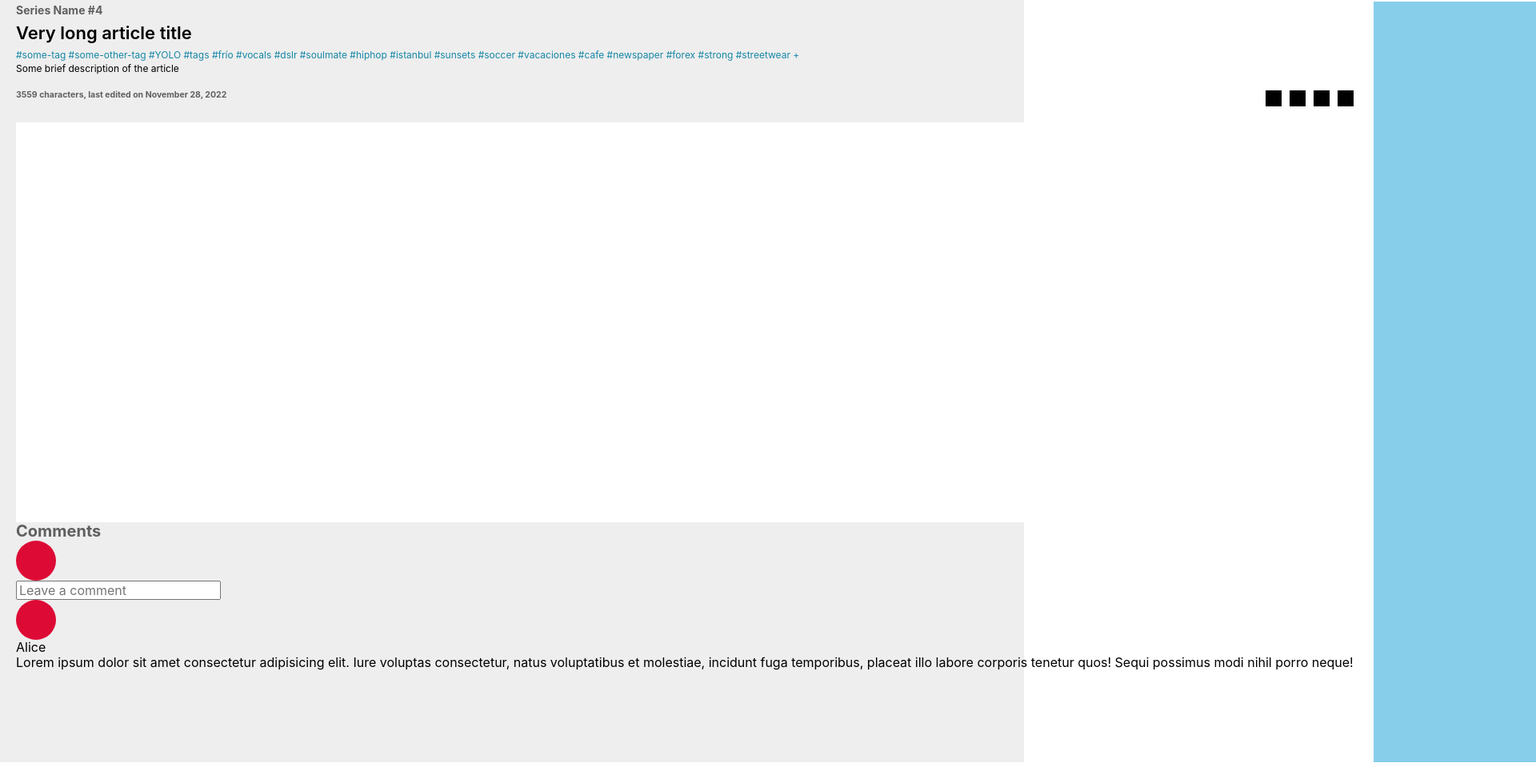
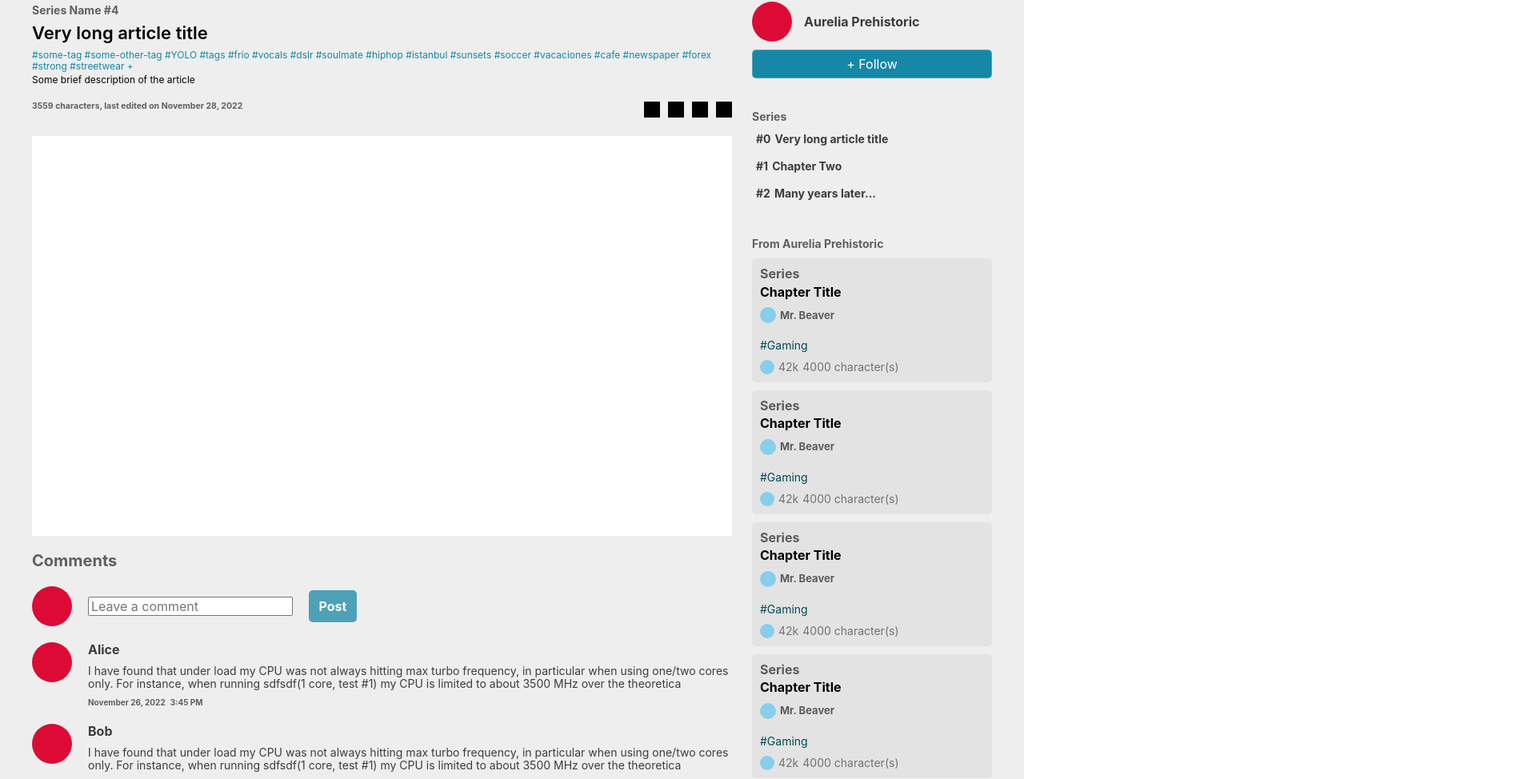
Before and after one commit to KevinKVJ/BIZZ, a React (Vite) app: page /article in a window 1280 px wide. Shown: the part 98-1072 px from the top of the page at 80% size, 1920 px wide, since content can reach past the window. Before the commit the page ends 1051 px from the top, so only its background shows below. Built offline with nearby package versions, Linux system fonts and the light colour scheme.

Commit message:
Almost finished the Article page

```diff
--- a/package.json
+++ b/package.json
@@ -3,6 +3,7 @@
     "private": true,
     "version": "0.0.0",
     "scripts": {
+        "preinstall": "npx only-allow pnpm",
         "dev": "vite",
         "build": "tsc && vite build",
         "preview": "vite preview"
--- a/src/views/ArticlePage/ArticlePage.tsx
+++ b/src/views/ArticlePage/ArticlePage.tsx
@@ -2,6 +2,7 @@ import { css } from '@emotion/react';
 
 import Navbar from '../common/Navbar';
 import CommentsArea from './page_parts/comments_area/CommentsArea';
+import AsideArea from './page_parts/side_area/AsideArea';
 
 const ArticlePage = () => {
     const articlePage = css`
@@ -11,24 +12,25 @@ const ArticlePage = () => {
             min-height: calc(100vh - 50px);
             max-width: 1240px;
             margin: 0 auto;
-            padding-top: 50px;
+            padding: 50px 20px;
 
             display: flex;
+            justify-content: space-between;
             column-gap: 25px;
 
-            .article_aside {
-                flex: 0 0 300px;
-                max-width: 300px;
-                background-color: skyblue;
-            }
+            .article_content {
+                /* word-wrap: break-word; */
+                /* width: 0; */
+                /* flex-basis: 0%; */
+                /* flex-shrink: 0; */
+                /* flex-grow: 1; */
 
-            .article_content {
-                flex-grow: 1;
-                flex-shrink: 0;
+                flex: 1 0 0%;
+                display: flex;
+                flex-direction: column;
+                row-gap: 20px;
 
                 .content_head {
-                    margin-bottom: 20px;
-
                     > div {
                         margin: 3px 0;
                     }
@@ -120,11 +122,7 @@ const ArticlePage = () => {
                     <div className='content_body'></div>
                     <CommentsArea />
                 </div>
-                <aside className='article_aside'>
-                    <div className='user_info_block'></div>
-                    <div className='series_list'></div>
-                    <div className='article_from_users'></div>
-                </aside>
+                <AsideArea />
             </main>
         </div>
     );
--- a/src/views/ArticlePage/page_parts/comments_area/CommentAvatar.tsx
+++ b/src/views/ArticlePage/page_parts/ArticlePageAvatar.tsx
@@ -5,14 +5,14 @@ interface ICommentAvatar {
     background?: string;
 }
 
-const CommentAvatar: FC<ICommentAvatar> = () => {
-    const commentAvatarStyle = css`
+const ArticlePageAvatar: FC<ICommentAvatar> = () => {
+    const ArticlePageAvatarStyle = css`
         width: 50px;
         height: 50px;
         border-radius: 1000px;
         background-color: #dd0a35;
     `;
-    return <div className='comment_avatar_wrapper' css={commentAvatarStyle}></div>;
+    return <div className='article_page_wrapper' css={ArticlePageAvatarStyle}></div>;
 };
 
-export default CommentAvatar;
+export default ArticlePageAvatar;
--- a/src/views/ArticlePage/page_parts/comments_area/CommentItem.tsx
+++ b/src/views/ArticlePage/page_parts/comments_area/CommentItem.tsx
@@ -16,11 +16,45 @@ const CommentItem: FC<ICommentItem> = ({
     postTime,
     avatar,
 }) => {
-    const commentItemStyle = css``;
+    const commentItemStyle = css`
+        display: flex;
+
+        > .user_info_wrapper {
+            margin-left: 20px;
+
+            display: flex;
+            flex-direction: column;
+            row-gap: 10px;
+
+            .user_name {
+                color: #000000bf;
+                font-weight: bold;
+                font-size: 16px;
+            }
+
+            .comment_content {
+                color: #000000bf;
+                font-size: 14px;
+            }
+
+            .post_info {
+                display: flex;
+                column-gap: 6px;
+                > div {
+                    color: #00000099;
+                    font-weight: bold;
+                    font-size: 10px;
+                }
+            }
+        }
+
+        > .comment_content {
+        }
+    `;
     return (
         <div className='comment_wrapper' css={commentItemStyle}>
             <div className='user_avatar'>{avatar}</div>
-            <div>
+            <div className='user_info_wrapper'>
                 <div className='user_name'>{username}</div>
                 <div className='comment_content'>{contents}</div>
                 <div className='comment_post_meta'>
--- a/src/views/ArticlePage/page_parts/comments_area/CommentsArea.tsx
+++ b/src/views/ArticlePage/page_parts/comments_area/CommentsArea.tsx
@@ -1,11 +1,33 @@
 import { css } from '@emotion/react';
 
-import CommentAvatar from './CommentAvatar';
+import ArticlePageAvatar from '../ArticlePageAvatar';
 import CommentItem from './CommentItem';
 
 const CommentsArea = () => {
     const commentsAreaStyle = css`
         min-height: 300px;
+
+        > .add_comment {
+            margin: 20px 0;
+
+            display: flex;
+            align-items: center;
+            column-gap: 20px;
+            .post_btn {
+                background-color: #4da1b9;
+                display: flex;
+                justify-content: center;
+                align-items: center;
+
+                width: 60px;
+                height: 40px;
+                border-radius: 5px;
+
+                color: #ffffff;
+                font-weight: bold;
+                font-size: 16px;
+            }
+        }
 
         > .comment_title {
             color: #00000099;
@@ -14,26 +36,45 @@ const CommentsArea = () => {
             font-size: 20px;
             letter-spacing: 0px;
         }
+
+        > .comment_list {
+            display: flex;
+            flex-direction: column;
+            row-gap: 20px;
+        }
     `;
 
-    const commentContent =
-        'Lorem ipsum dolor sit amet consectetur adipisicing elit. Iure voluptas consectetur, natus voluptatibus et molestiae, incidunt fuga temporibus, placeat illo labore corporis tenetur quos! Sequi possimus modi nihil porro neque!';
+    const aliceCommentContent =
+        'I have found that under load my CPU was not always hitting max turbo frequency, in particular when using one/two cores only. For instance, when running sdfsdf(1 core, test #1) my CPU is limited to about 3500 MHz over the theoretica';
 
+    const alicePostDate = 'November 26, 2022';
+    const alicePostTime = '3:45 PM';
     return (
         <div className='comments_area_wrapper' css={commentsAreaStyle}>
             <div className='comment_title'>Comments</div>
             <div className='add_comment'>
-                <CommentAvatar />
+                <ArticlePageAvatar />
                 <div className='input_area'>
                     <input type='text' placeholder='Leave a comment' />
                 </div>
-                <div className='post_btn'></div>
+                <div className='post_btn'>Post</div>
             </div>
             <div className='comment_list'>
                 <CommentItem
                     username='Alice'
-                    contents={commentContent}
-                    avatar={<CommentAvatar />}
+                    contents={
+                        'I have found that under load my CPU was not always hitting max turbo frequency, in particular when using one/two cores only. For instance, when running sdfsdf(1 core, test #1) my CPU is limited to about 3500 MHz over the theoretica'
+                    }
+                    avatar={<ArticlePageAvatar />}
+                    postDate={'November 26, 2022'}
+                    postTime={'3:45 PM'}
+                />
+                <CommentItem
+                    username='Bob'
+                    contents={aliceCommentContent}
+                    avatar={<ArticlePageAvatar />}
+                    postDate={alicePostDate}
+                    postTime={alicePostTime}
                 />
             </div>
         </div>
--- /dev/null
+++ b/src/views/ArticlePage/page_parts/side_area/AsideArea.tsx
@@ -0,0 +1,25 @@
+import { css } from '@emotion/react';
+
+import AsidePopular from './AsidePopular';
+import AsideSeriesList from './AsideSeriesList';
+import AsideUserInfoBlock from './AsideUserInfoBlock';
+
+const AsideArea = () => {
+    const asideAreaStyle = css`
+        flex: 0 0 300px;
+        max-width: 300px;
+
+        display: flex;
+        flex-direction: column;
+        row-gap: 40px;
+    `;
+    return (
+        <aside className='article_aside_wrapper' css={asideAreaStyle}>
+            <AsideUserInfoBlock authorName='Aurelia Prehistoric' />
+            <AsideSeriesList />
+            <AsidePopular />
+        </aside>
+    );
+};
+
+export default AsideArea;
--- /dev/null
+++ b/src/views/ArticlePage/page_parts/side_area/AsidePopular.tsx
@@ -0,0 +1,33 @@
+import { css } from '@emotion/react';
+
+import Article from '@/views/common/Article';
+
+const AsidePopular = () => {
+    const asidePopularStyle = css`
+        > .title {
+            color: #00000099;
+            font-weight: bold;
+            font-size: 14px;
+
+            margin-bottom: 10px;
+        }
+        > .popular_list {
+            display: flex;
+            flex-direction: column;
+            row-gap: 10px;
+        }
+    `;
+    return (
+        <div className='aside_popular_wrapper' css={asidePopularStyle}>
+            <div className='title'>From Aurelia Prehistoric</div>
+            <div className='popular_list'>
+                <Article />
+                <Article />
+                <Article />
+                <Article />
+            </div>
+        </div>
+    );
+};
+
+export default AsidePopular;
--- /dev/null
+++ b/src/views/ArticlePage/page_parts/side_area/AsideSeriesList.tsx
@@ -0,0 +1,39 @@
+import { css } from '@emotion/react';
+
+import AsideSeriesListItem from './AsideSeriesListItem';
+
+const AsideSeriesList = () => {
+    const asideSeriesListStyle = css`
+        > .title {
+            color: #00000099;
+            font-weight: bold;
+            font-size: 14px;
+        }
+        > .series_list {
+            margin-top: 5px;
+
+            display: flex;
+            flex-direction: column;
+            row-gap: 4px;
+        }
+    `;
+    const listArr = ['Very long article title', 'Chapter Two', 'Many years later...'];
+    return (
+        <div className='series_list_wrapper' css={asideSeriesListStyle}>
+            <div className='title'>Series</div>
+            <div className='series_list'>
+                {listArr.map((item, index) => {
+                    return (
+                        <AsideSeriesListItem
+                            key={index}
+                            prefix={`${index}`}
+                            contents={item}
+                        />
+                    );
+                })}
+            </div>
+        </div>
+    );
+};
+
+export default AsideSeriesList;
--- /dev/null
+++ b/src/views/ArticlePage/page_parts/side_area/AsideSeriesListItem.tsx
@@ -0,0 +1,45 @@
+import { css } from '@emotion/react';
+
+const AsideSeriesListItem = ({
+    contents,
+    prefix,
+}: {
+    contents?: string;
+    prefix?: string;
+}) => {
+    const asideSeriesListItemStyle = css`
+        display: flex;
+        align-items: center;
+        height: 30px;
+        padding-left: 5px;
+
+        color: #000000bf;
+        font-weight: bold;
+        font-size: 14px;
+
+        :hover {
+            color: #ffffff;
+            font-weight: bold;
+            font-size: 14px;
+
+            background: #1687a7;
+            cursor: pointer;
+        }
+
+        :focus {
+            background-color: #e2e2e2;
+        }
+
+        > .contents {
+            margin-left: 5px;
+        }
+    `;
+    return (
+        <div className='aside_series_list_item' css={asideSeriesListItemStyle}>
+            <div className='prefix'>{`#${prefix}`}</div>
+            <div className='contents'>{contents}</div>
+        </div>
+    );
+};
+
+export default AsideSeriesListItem;
--- /dev/null
+++ b/src/views/ArticlePage/page_parts/side_area/AsideUserInfoBlock.tsx
@@ -0,0 +1,50 @@
+import { css } from '@emotion/react';
+
+import ArticlePageAvatar from '../ArticlePageAvatar';
+
+const AsideUserInfoBlock = ({ authorName }: { authorName?: string }) => {
+    const asideUserInfoBlockStyle = css`
+        > .about_author {
+            display: flex;
+            align-items: center;
+
+            .author_name {
+                color: #000000bf;
+                font-family: Inter;
+                font-weight: bold;
+                font-size: 16px;
+
+                margin-left: 15px;
+            }
+        }
+
+        > .follow_btn {
+            display: flex;
+            justify-content: center;
+            align-items: center;
+            height: 36px;
+
+            margin-top: 10px;
+
+            border-radius: 5px;
+            background: #1687a7;
+            border: 1px solid #ffffff3f;
+
+            color: #ffffff;
+            font-size: 16px;
+        }
+    `;
+    return (
+        <div className='user_info_block_wrapper' css={asideUserInfoBlockStyle}>
+            <div className='about_author'>
+                <div className='avatar'>
+                    <ArticlePageAvatar />
+                </div>
+                <div className='author_name'>{authorName}</div>
+            </div>
+            <div className='follow_btn'>+ Follow</div>
+        </div>
+    );
+};
+
+export default AsideUserInfoBlock;
```
Also changed, not shown: .eslintrc.js.
